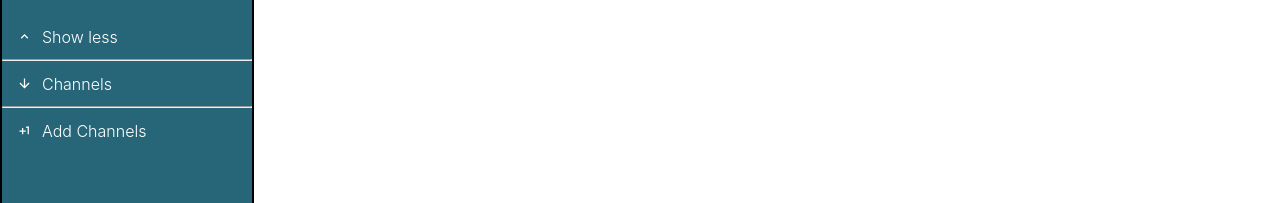
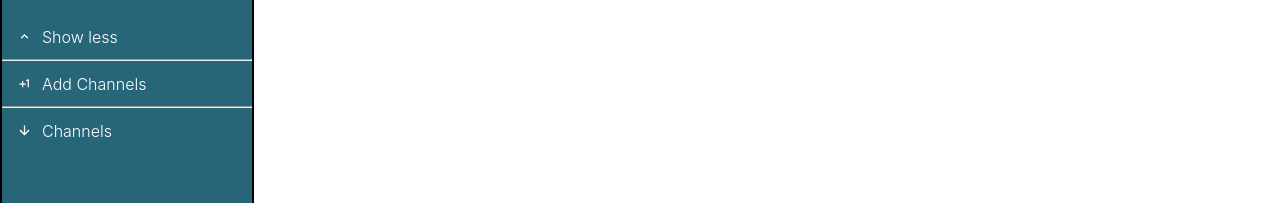
Before and after one commit to adjacentdata/ZipChat, a React (Create React App) app: page / in a window 1280 px wide. Shown: the part 357-560 px from the top of the page. Built offline with nearby package versions, Linux system fonts and the light colour scheme.

Commit message:
Fixed format

```diff
--- a/src/sidebar/Sidebar.js
+++ b/src/sidebar/Sidebar.js
@@ -75,9 +75,9 @@ function Sidebar() {
             <Options Icon={ScheduleIcon} text="Mentions"/>
             <Options Icon={KeyboardArrowUpIcon} text="Show less"/>
             <hr/>
+            <Options Icon={PlusOneIcon} text="Add Channels" addChannel />
+            <hr/>
             <Options Icon={ArrowDownwardIcon} text="Channels"/>
-            <hr/>
-            <Options Icon={PlusOneIcon} text="Add Channels" addChannel />
         </SidebarWrapper>
     )
 }
```
